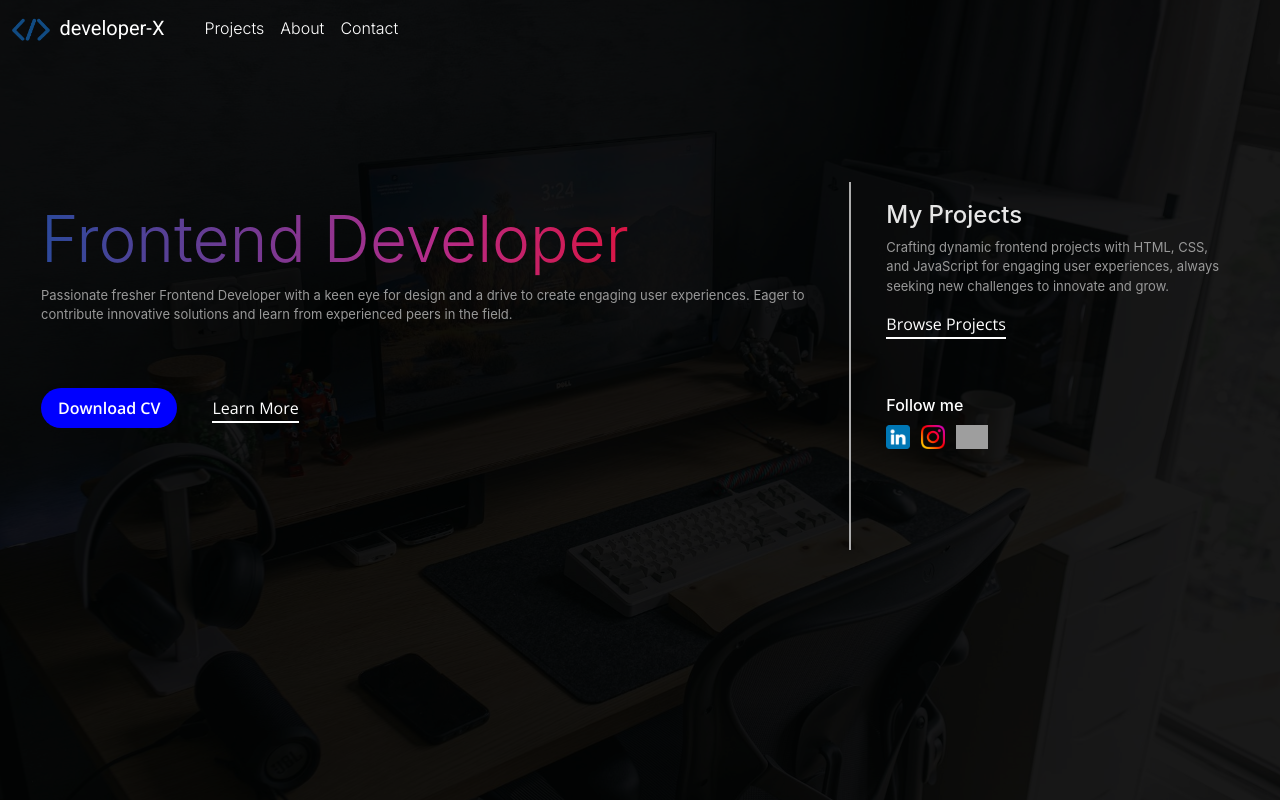
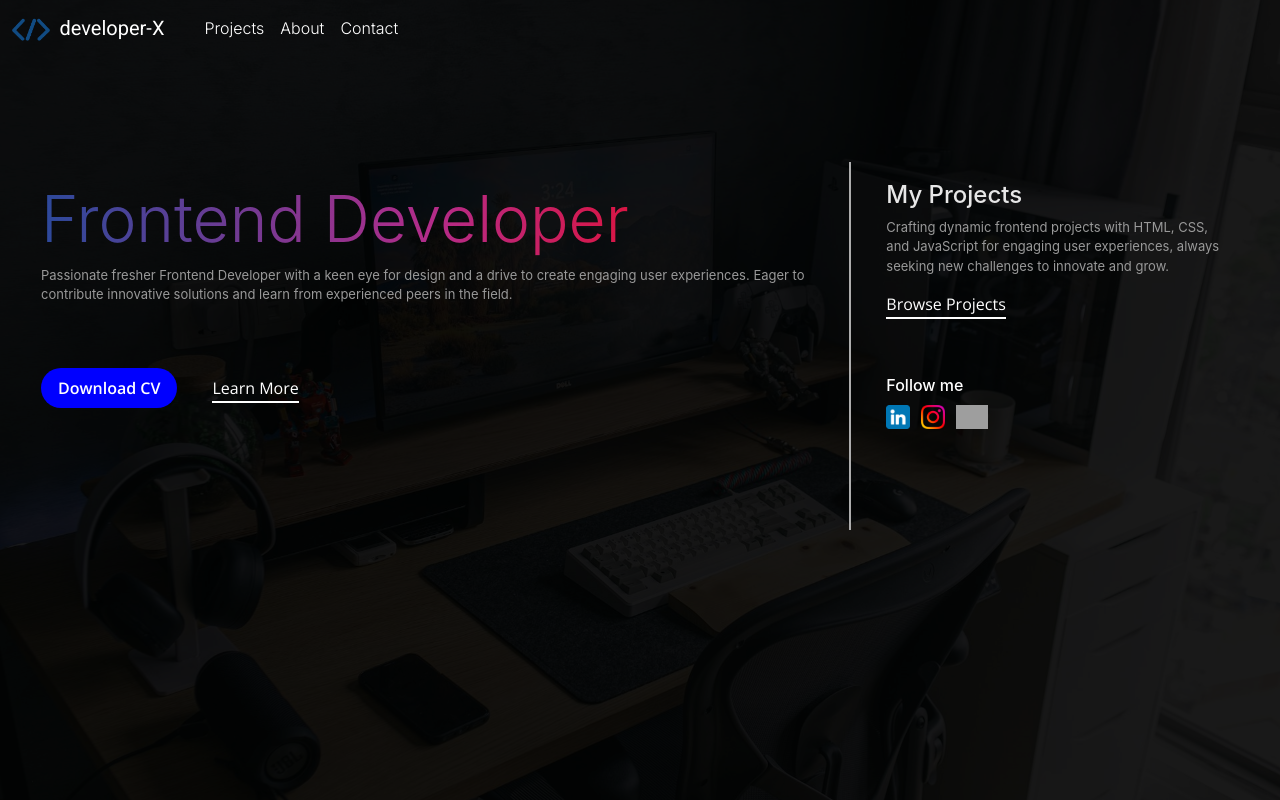
Before and after one commit to R43A/developer-x, a React (Create React App) app: page / in a window 1280 px wide. Built offline with nearby package versions, Linux system fonts and the light colour scheme; grey boxes are pictures that could not be loaded.

Commit message:
Updated Contact Page

```diff
--- a/src/App.css
+++ b/src/App.css
@@ -85,7 +85,7 @@ a.nav-link:hover::after {
 }
 
 .row {
-  margin: 54px 0;
+  margin: 34px 0;
 }
 
 @media (max-width: 720px) {
```
